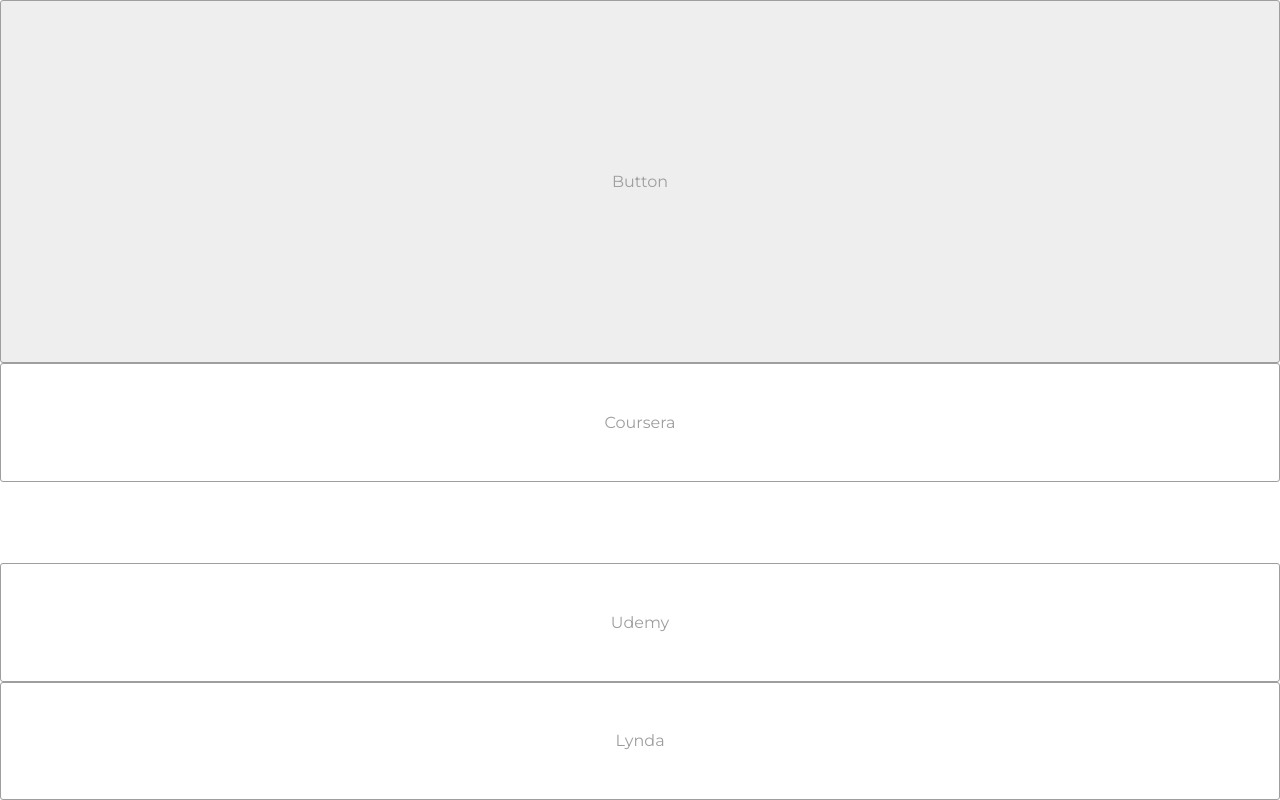
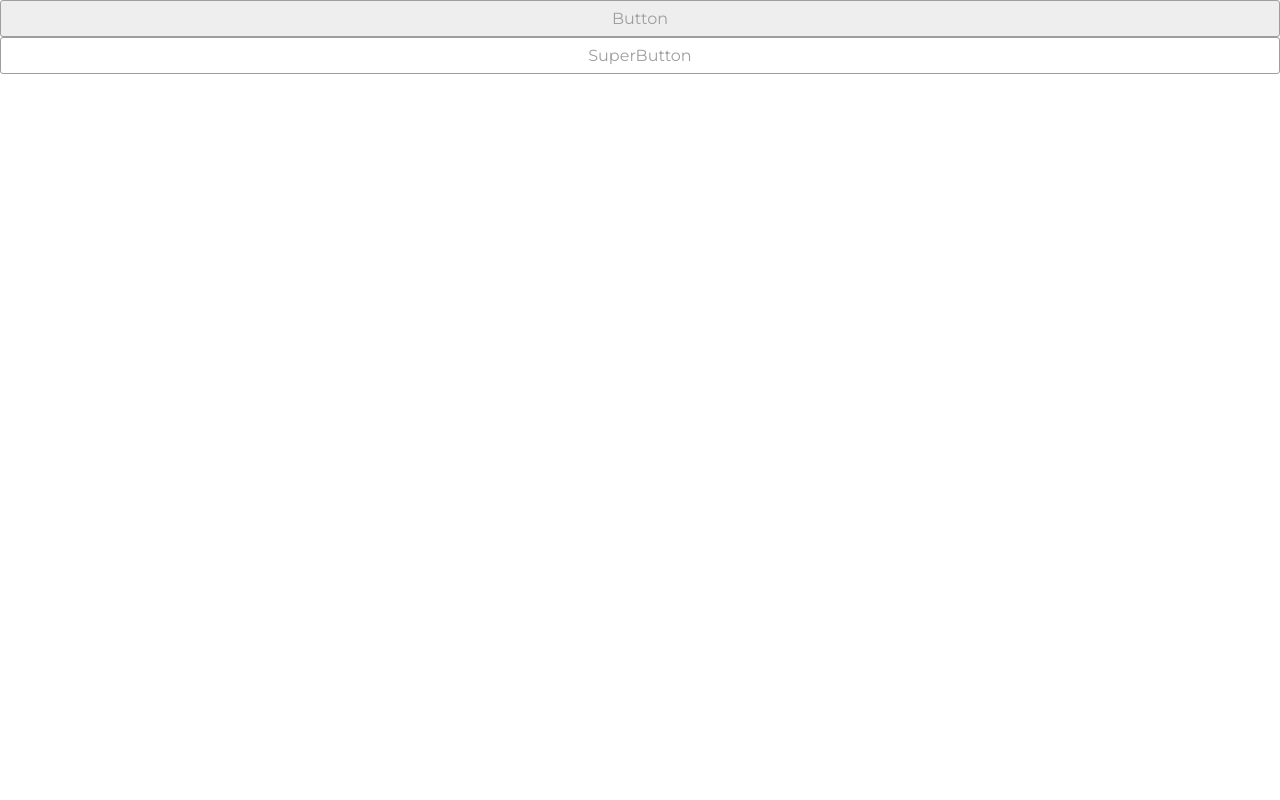
Before and after one commit to alexander-welshtein/ui-library, a website built with webpack: page index.html in a window 1280 px wide. Built offline with nearby package versions, Linux system fonts and the light colour scheme.

Commit message:
Implement fit property. Fix components. Refactoring

```diff
--- a/source/Application.ts
+++ b/source/Application.ts
@@ -6,40 +6,30 @@
 export default class Application {
     public render(): ComponentConfig {
         return {
-            type: ComponentType.rowLayout,
+            type: ComponentType.RowLayout,
             width: "100%",
             height: "100%",
             children: [
                 {
-                    type: ComponentType.rowLayout,
+                    type: ComponentType.RowLayout,
+                    fit: true,
                     children: [
                         {
-                            type: ComponentType.button,
-                            label: "Button"
+                            type: ComponentType.Button,
+                            label: "Button",
+                            fit: true
+                        },
+                        {
+                            type: ComponentType.Button,
+                            label: "SuperButton",
+                            fit: true
                         }
                     ]
                 },
                 {
-                    type: ComponentType.rowLayout,
+                    type: ComponentType.RowLayout,
                     children: [
-                        {
-                            type: ComponentType.button,
-                            label: "Coursera"
-                        },
-                        {
-                            type: ComponentType.spacer
-                        },
-                        {
-                            type: ComponentType.button,
-                            label: "Udemy",
-                            onRender: component => {
-                                console.log(component)
-                            }
-                        },
-                        {
-                            type: ComponentType.button,
-                            label: "Lynda",
-                        }
+
                     ]
                 }
             ]
--- a/source/components/Button.ts
+++ b/source/components/Button.ts
@@ -11,6 +11,9 @@
 
     PropertyComposer.main(style)
 
+    PropertyComposer.width(style, config)
+    PropertyComposer.height(style, config)
+    PropertyComposer.fit(style, config)
     PropertyComposer.margin(style, config)
     PropertyComposer.hidden(style, config, "flex")
     PropertyComposer.gravity(style, config)
--- a/source/components/Field.ts
+++ b/source/components/Field.ts
@@ -12,6 +12,9 @@
 
     PropertyComposer.main(style)
 
+    PropertyComposer.width(style, config)
+    PropertyComposer.height(style, config)
+    PropertyComposer.fit(style, config)
     PropertyComposer.margin(style, config)
     PropertyComposer.hidden(style, config, "block")
 
--- a/source/components/HorizontalLayout.ts
+++ b/source/components/HorizontalLayout.ts
@@ -14,6 +14,7 @@
 
     PropertyComposer.width(style, config)
     PropertyComposer.height(style, config)
+    PropertyComposer.fit(style, config)
     PropertyComposer.gravity(style, config)
     PropertyComposer.margin(style, config)
     PropertyComposer.horizontalAlign(style, config, Align.Left)
--- a/source/components/VerticalLayout.ts
+++ b/source/components/VerticalLayout.ts
@@ -14,6 +14,7 @@
 
     PropertyComposer.width(style, config)
     PropertyComposer.height(style, config)
+    PropertyComposer.fit(style, config)
     PropertyComposer.gravity(style, config)
     PropertyComposer.padding(style, config)
     PropertyComposer.margin(style, config)
--- a/source/core/ComponentConfig.ts
+++ b/source/core/ComponentConfig.ts
@@ -6,6 +6,7 @@
     label?: string
     width?: string
     height?: string
+    fit?: boolean
     padding?: Padding
     margin?: Margin
     verticalAlign?: Align
--- a/source/core/ComponentRenderer.ts
+++ b/source/core/ComponentRenderer.ts
@@ -25,15 +25,15 @@
 
     private static toConfig(config: ComponentConfig): Config {
         switch (config.type) {
-            case ComponentType.rowLayout:
+            case ComponentType.RowLayout:
                 return renderVerticalLayout(config)
-            case ComponentType.columnLayout:
+            case ComponentType.ColumnLayout:
                 return renderHorizontalLayout(config)
-            case ComponentType.button:
+            case ComponentType.Button:
                 return renderButton(config)
-            case ComponentType.field:
+            case ComponentType.Field:
                 return renderField(config)
-            case ComponentType.spacer:
+            case ComponentType.Spacer:
                 return renderSpacer(config)
         }
     }
--- a/source/core/ComponentType.ts
+++ b/source/core/ComponentType.ts
@@ -1,7 +1,7 @@
 export enum ComponentType {
-    rowLayout = 0,
-    columnLayout = 1,
-    button = 2,
-    field = 3,
-    spacer = 4
+    RowLayout = 0,
+    ColumnLayout = 1,
+    Button = 2,
+    Field = 3,
+    Spacer = 4
 }
--- a/source/core/PropertyComposer.ts
+++ b/source/core/PropertyComposer.ts
@@ -1,20 +1,28 @@
 import ComponentConfig, {Align} from "./ComponentConfig"
 
 export default class PropertyComposer {
-    public static main(style: {}) {
-        style["flexShrink"] = 1
-        style["flexGrow"] = 1
+    public static main(style: any) {
     }
 
-    public static width(style: {}, config: ComponentConfig) {
+    public static width(style: any, config: ComponentConfig) {
         style["width"] = config.width ? config.width : "auto"
     }
 
-    public static height(style: {}, config: ComponentConfig) {
+    public static height(style: any, config: ComponentConfig) {
         style["height"] = config.height ? config.height : "auto"
     }
 
-    public static padding(style: {}, config: ComponentConfig) {
+    public static fit(style: any, config: ComponentConfig) {
+        if (config.fit) {
+            style.flexShrink = "0"
+            style.flexGrow = "0"
+        } else {
+            style.flexShrink = "1"
+            style.flexGrow = "1"
+        }
+    }
+
+    public static padding(style: any, config: ComponentConfig) {
         if (config.padding) {
             const top = config.padding.top ? config.padding.top : "0"
             const bottom = config.padding.bottom ? config.padding.bottom : "0"
@@ -26,7 +34,7 @@
         style["padding"] = "0 0 0 0"
     }
 
-    public static margin(style: {}, config: ComponentConfig) {
+    public static margin(style: any, config: ComponentConfig) {
         if (config.margin) {
             const top = config.margin.top ? config.margin.top : "0"
             const bottom = config.margin.bottom ? config.margin.bottom : "0"
@@ -38,19 +46,19 @@
         style["margin"] = "0 0 0 0"
     }
 
-    public static verticalAlign(style: {}, config: ComponentConfig, defaultValue: Align) {
+    public static verticalAlign(style: any, config: ComponentConfig, defaultValue: Align) {
         style["alignItems"] = config.verticalAlign ? config.verticalAlign : defaultValue
     }
 
-    public static horizontalAlign(style: {}, config: ComponentConfig, defaultValue: Align) {
+    public static horizontalAlign(style: any, config: ComponentConfig, defaultValue: Align) {
         style["justifyContent"] = config.horizontalAlign ? config.horizontalAlign : defaultValue
     }
 
-    public static hidden(style: {}, config: ComponentConfig, defaultValue: string) {
+    public static hidden(style: any, config: ComponentConfig, defaultValue: string) {
         style["display"] = config.hidden ? "none" : defaultValue
     }
 
-    public static gravity(style: {}, config: ComponentConfig) {
+    public static gravity(style: any, config: ComponentConfig) {
         style["flexBasis"] = config.gravity ? (config.gravity * 100) + "%" : "auto"
     }
 }
--- a/source/themes/FluentTheme.scss
+++ b/source/themes/FluentTheme.scss
@@ -14,7 +14,6 @@
 
     .button {
         display: flex;
-        padding: 8px;
         background-color: transparent;
         color: #9E9E9E;
         border-style: solid;
@@ -23,6 +22,10 @@
         border-radius: 3px;
         cursor: pointer;
         transition: background-color .2s;
+
+        .label {
+            margin: 8px;
+        }
 
         &:hover {
             background-color: #EEEEEE;
```
